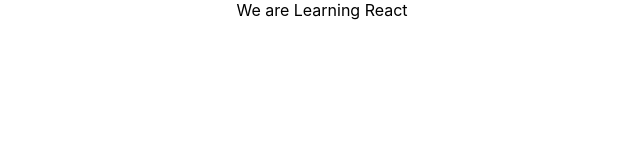
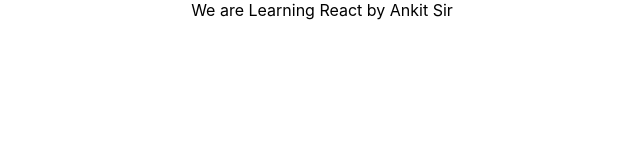
Before and after one commit to pappu-kumar-mahto/React, a React (Create React App) app in the folder Projects/reactjs-1/: page / in a window 1280 px wide. Shown: the top 160 px of the page, without its empty margins (318-958 px from the left). Built offline with nearby package versions, Linux system fonts and the light colour scheme.

Commit message:
some changes to app.js

```diff
--- a/Projects/reactjs-1/src/App.js
+++ b/Projects/reactjs-1/src/App.js
@@ -4,7 +4,7 @@
   return (
     <>
     <div className="App">
-      We are Learning React
+      We are Learning React by Ankit Sir
     </div>
     </>
   );
```
